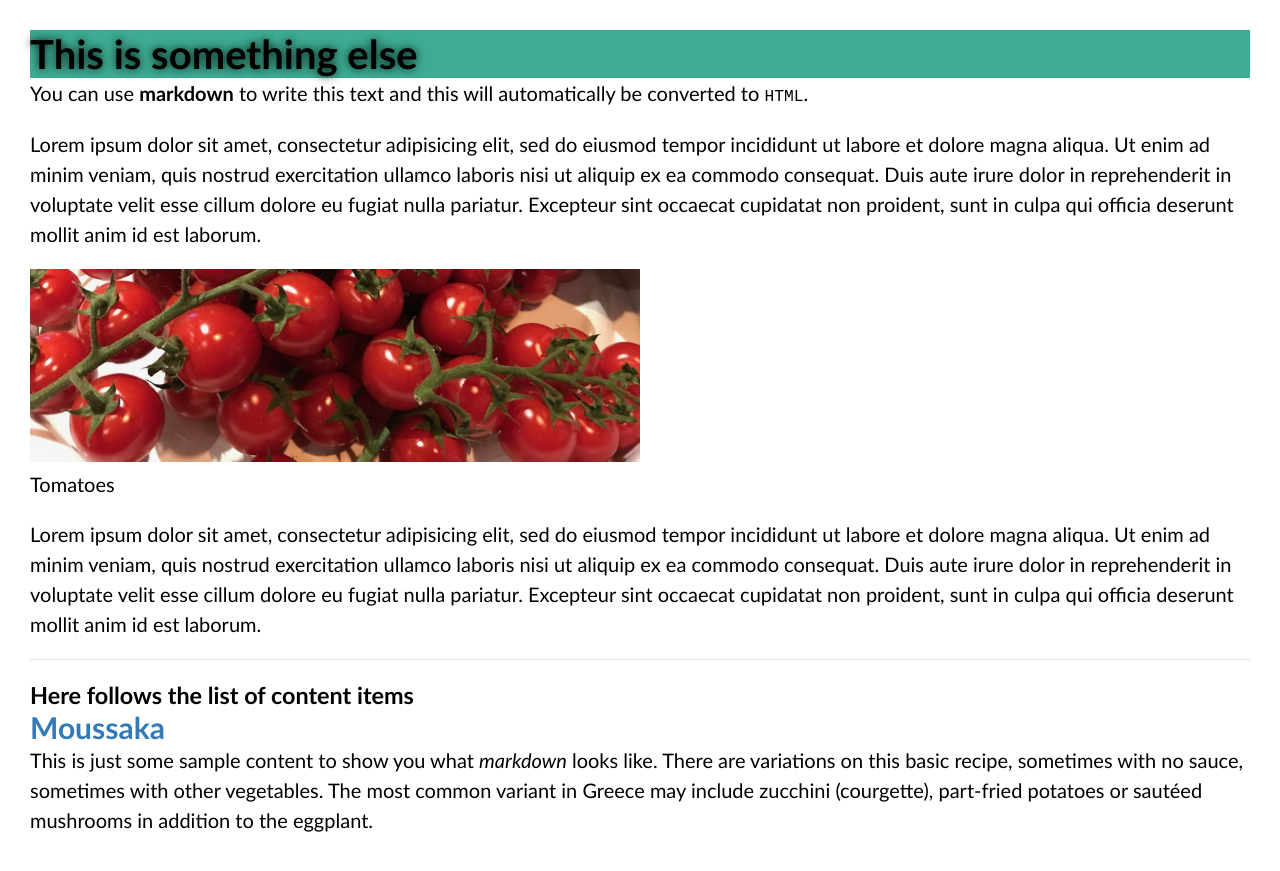
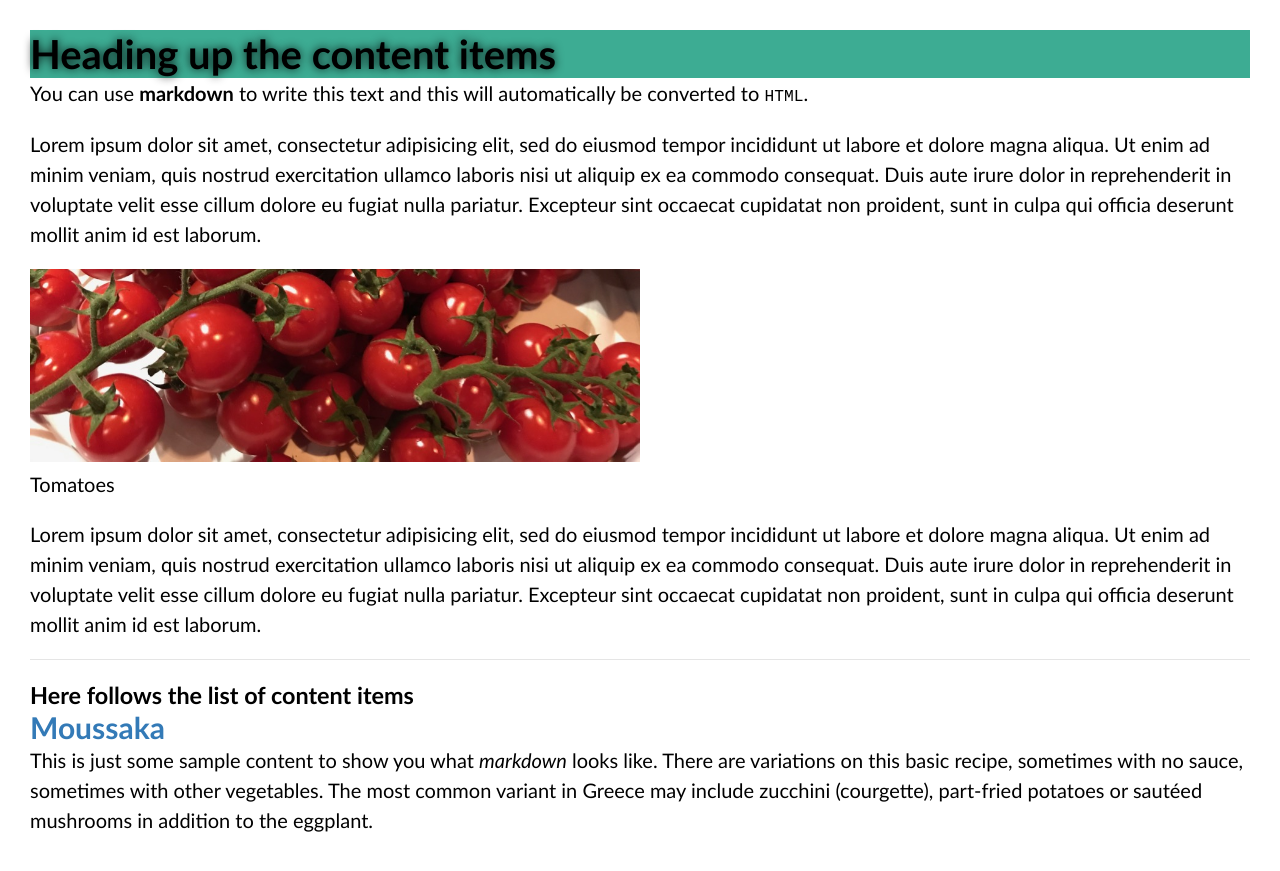
Before and after one commit to chrisatbrookes/bigtext, a Jekyll site: the page built from pages/content.md, in a window 1280 px wide. Shown: the top 871 px of the page. Built offline with Jekyll 4.4.1, drawn with Linux system fonts in a browser that asks for light colours.

Commit message:
Update Page “content”

```diff
--- a/pages/content.md
+++ b/pages/content.md
@@ -1,5 +1,5 @@
 ---
-title: This is something else
+title: Heading up the content items
 permalink: /content/
 date: 2020-11-19T18:50:31.663Z
 show: true
```
